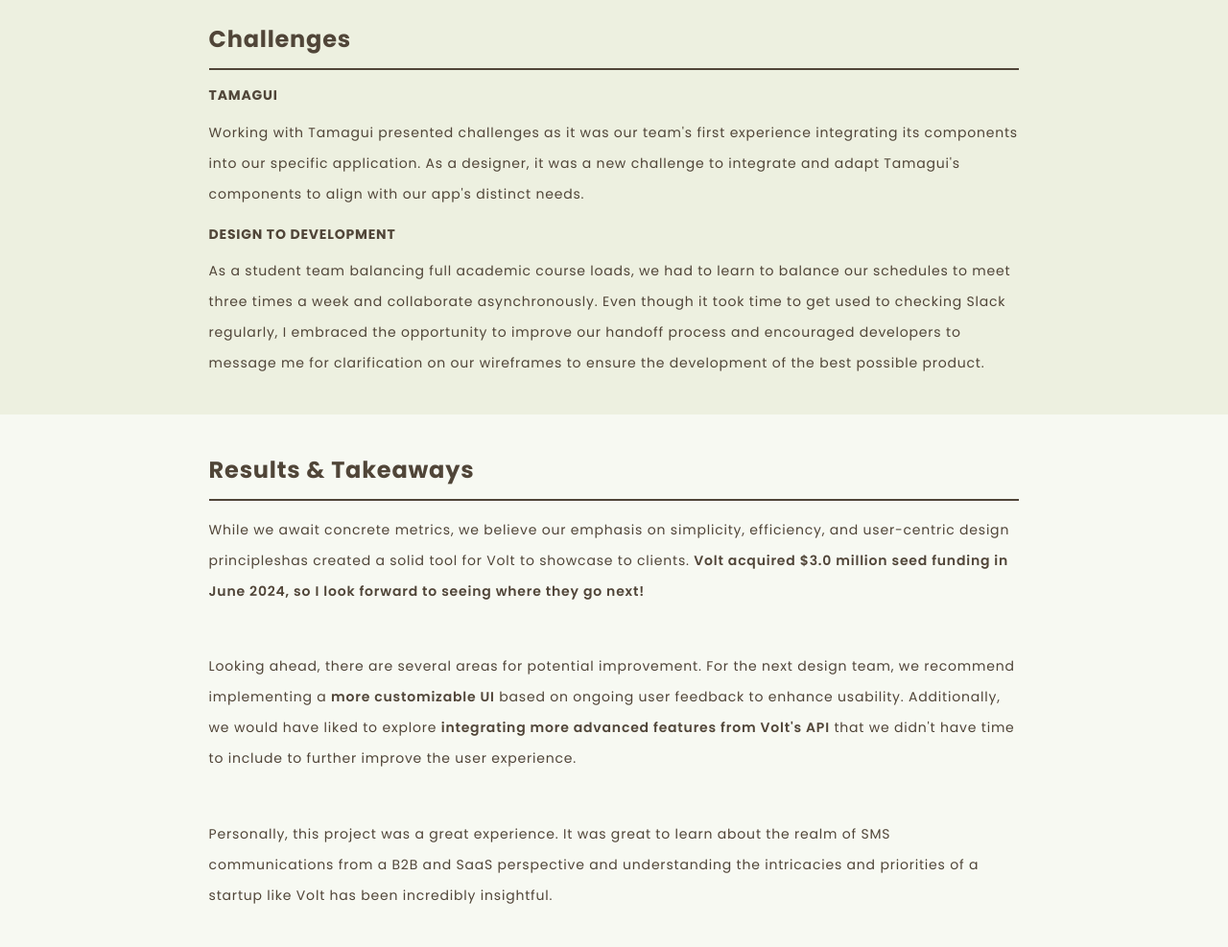
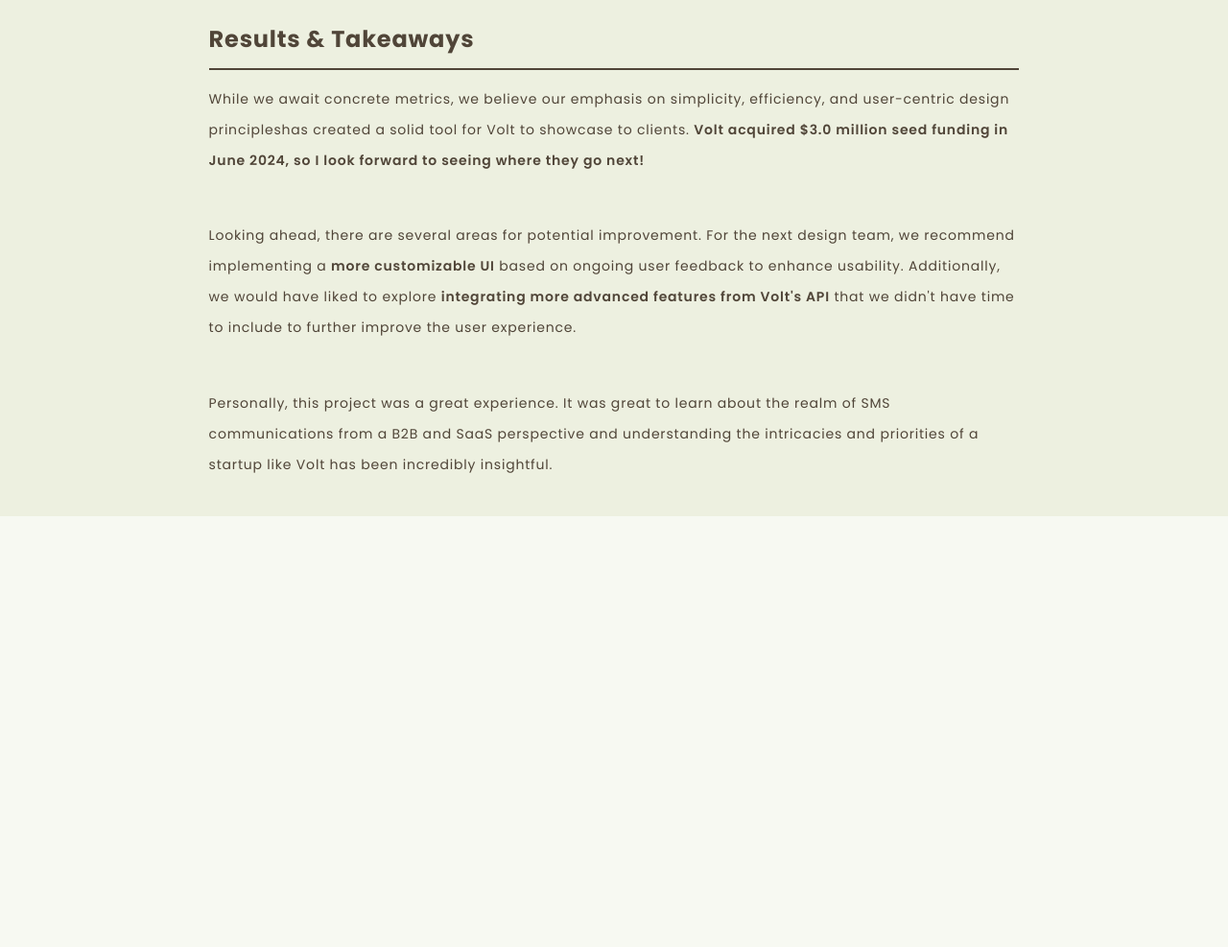
Before and after one commit to natalieeung/natalieeung.github.io, a plain HTML site: page vs.html in a window 1280 px wide. Shown: the part 5180-6167 px from the top of the page at 96% size. After the commit the page ends 5718 px from the top, so only its background shows below. Drawn offline with nearby package versions, Linux system fonts and the light colour scheme.

Commit message:
Add files via upload

```diff
--- a/vs.html
+++ b/vs.html
@@ -17,6 +17,7 @@
             <link href="styles.css" rel="stylesheet">
 
     <title>Natalie Ung's Portfolio - Volt SMS Case Study</title>
+    <link rel="icon"  href="images/favicon.ico">
 </head>
 
 <body>
@@ -170,16 +171,6 @@
             </div>
 
             <div class="dark">
-                <h2>Challenges</h2>
-
-                <h4>TAMAGUI</h4>
-                <p>Working with Tamagui presented challenges as it was our team's first experience integrating its components into our specific application. As a designer, it was a new challenge to integrate and adapt Tamagui's components to align with our app's distinct needs.</p>
-
-                <h4>DESIGN TO DEVELOPMENT</h4>
-                <p>As a student team balancing full academic course loads, we had to learn to balance our schedules to meet three times a week and collaborate asynchronously. Even though it took time to get used to checking Slack regularly, I embraced the opportunity to improve our handoff process and encouraged developers to message me for clarification on our wireframes to ensure the development of the best possible product.</p>
-            </div>
-
-            <div class="light">
                 <h2>Results & Takeaways</h2>
                 <p> While we await concrete metrics, we believe our emphasis on simplicity, efficiency, and user-centric design principleshas created a solid tool for Volt to showcase to clients. <strong>Volt acquired $3.0 million seed funding in June 2024, so I look forward to seeing where they go next!</strong></p>
                 <br>
```
Also changed, not shown: about.html (+1 -0 lines), ae.html (+1 -0 lines), ap.html (+1 -0 lines), cv.html (+2 -1 lines), index.html (+1 -0 lines), rx.html (+1 -0 lines).
